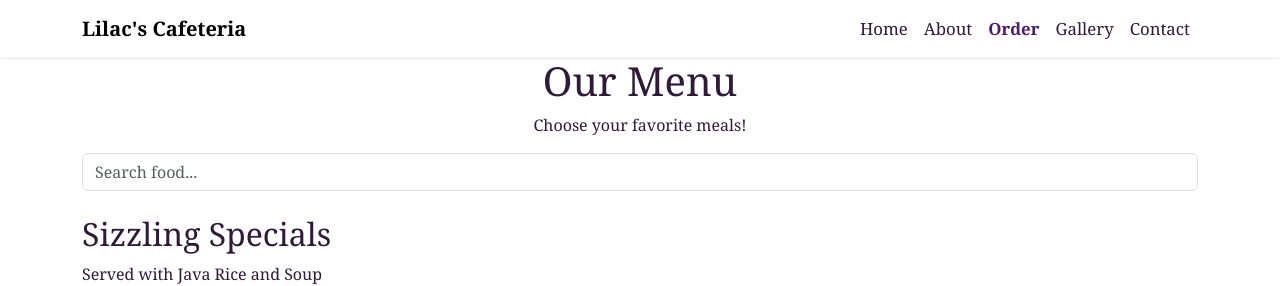
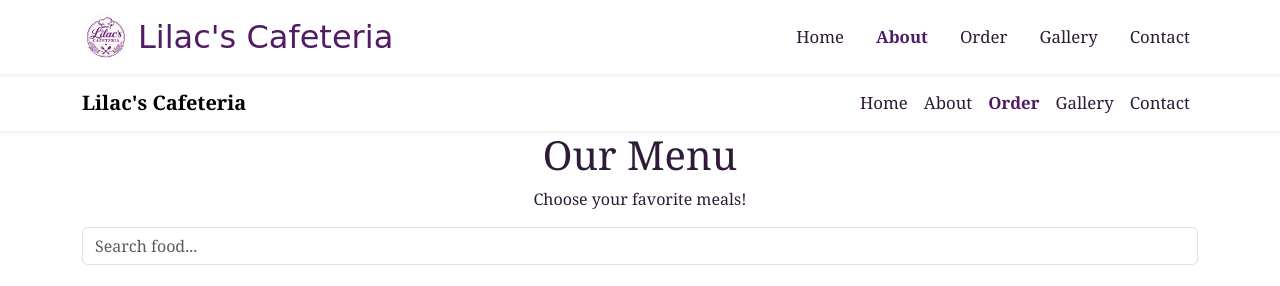
Before and after one commit to zer1423/lilacs-cafeteria, a website: page public/order.html in a window 1280 px wide. Shown: the top 286 px of the page. Drawn offline with nearby package versions, Linux system fonts and the light colour scheme.

Commit message:
Update order.html

```diff
--- a/public/order.html
+++ b/public/order.html
@@ -15,6 +15,42 @@
 </head>
 
 <body>
+    <header class="site-header sticky-top">
+            <nav class="navbar navbar-expand-lg bg-white shadow-sm py-2">
+                <div class="container">
+                    <!-- Brand Logo & Name -->
+                    <a class="navbar-brand d-flex align-items-center gap-2" href="index.html">
+                        <img src="images/Lilac_Logo.jpg" alt="Lilac Logo" class="nav-logo">
+                        <span class="brand-script">Lilac's Cafeteria</span>
+                    </a>
+
+                    <button class="navbar-toggler" type="button" data-bs-toggle="collapse" data-bs-target="#mainNavbar" aria-controls="mainNavbar" aria-expanded="false" aria-label="Toggle navigation">
+                        <span class="navbar-toggler-icon"></span>
+                    </button>
+
+                    <!-- Navigation Links -->
+                    <div class="collapse navbar-collapse" id="mainNavbar">
+                        <ul class="navbar-nav ms-auto mb-2 mb-lg-0 gap-lg-3 text-center">
+                            <li class="nav-item">
+                                <a class="nav-link" href="index.html">Home</a>
+                            </li>
+                            <li class="nav-item">
+                                <a class="nav-link active" aria-current="page" href="about.html">About</a>
+                            </li>
+                            <li class="nav-item">
+                                <a class="nav-link" href="order.html">Order</a>
+                            </li>
+                            <li class="nav-item">
+                                <a class="nav-link" href="gallery.html">Gallery</a>
+                            </li>
+                            <li class="nav-item">
+                                <a class="nav-link" href="contact.html">Contact</a>
+                            </li>
+                        </ul>
+                    </div>
+                </div>
+            </nav>
+        </header>
 
     <!-- NAVBAR -->
     <nav class="navbar navbar-expand-lg navbar-light bg-white shadow-sm">
```
